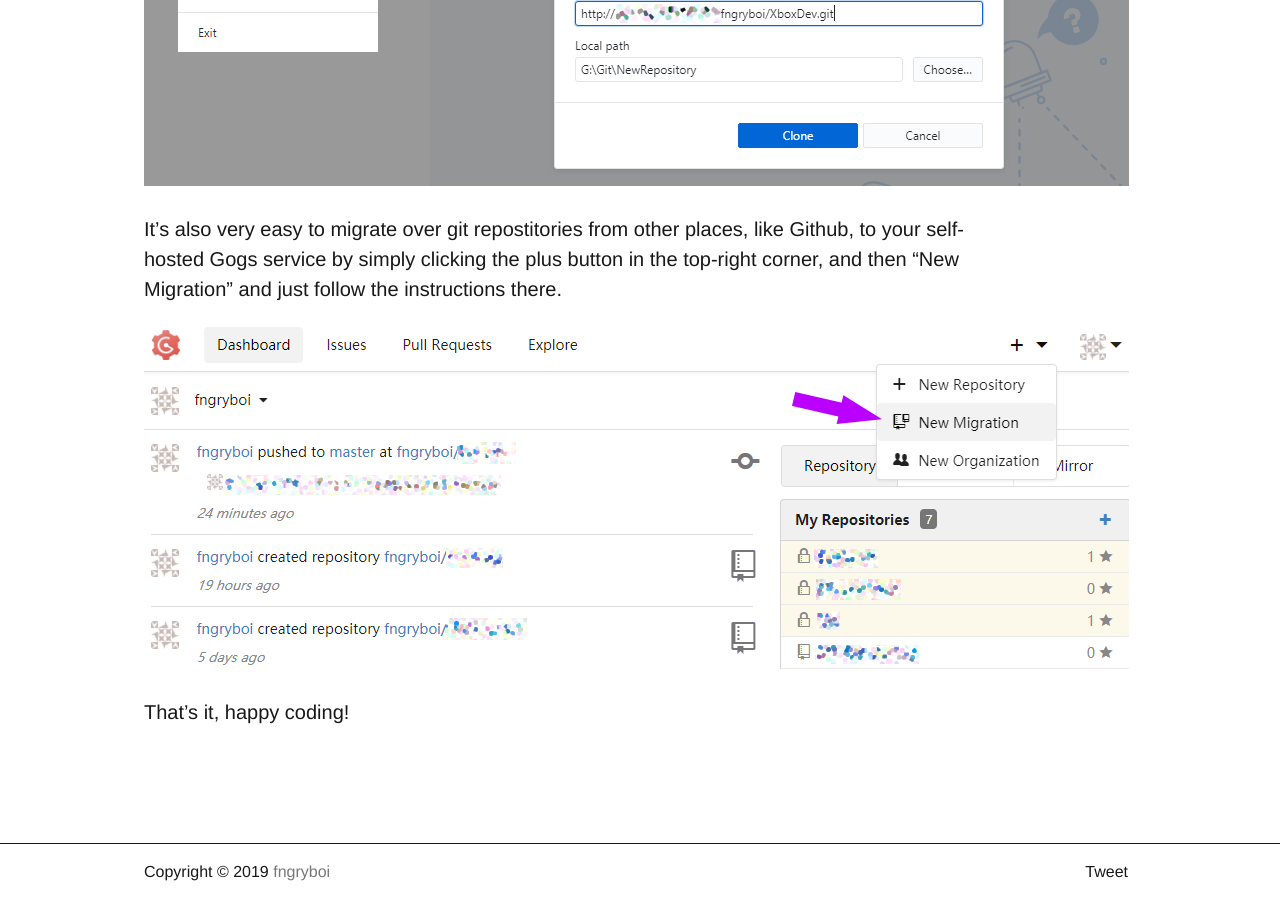
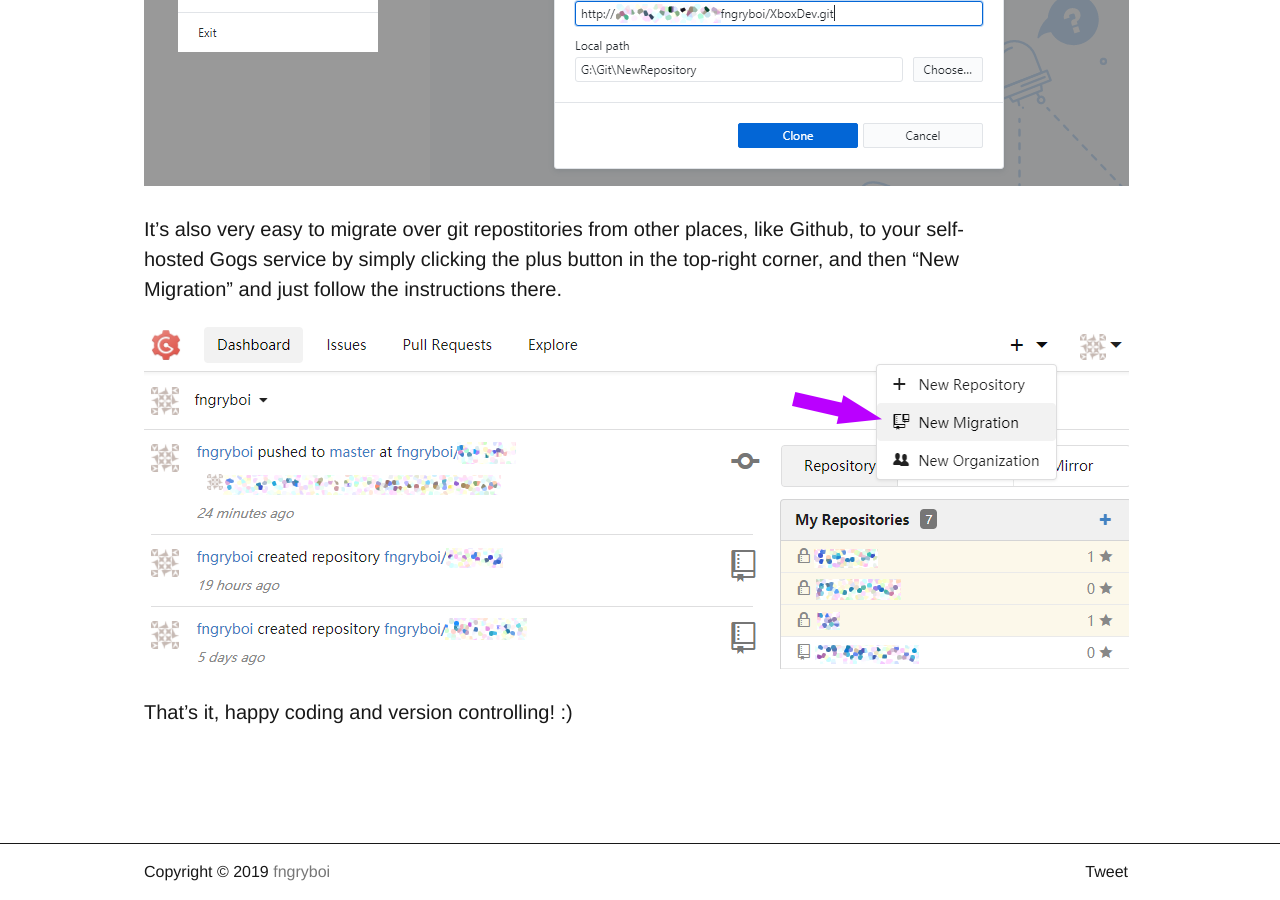
Before and after one commit to fngryboi/fngryboi.github.io, a Jekyll site: the page built from _posts/2018-04-23-self-hosted-git-server-on-asustor-nas.md, in a window 1280 px wide and 900 px high, scrolled down 3282 px. Built offline with Jekyll 4.4.1, drawn with Linux system fonts in a browser that asks for light colours; comment, search, counter and statistics services are not loaded.

Commit message:
Update 2018-04-23-self-hosted-git-server-on-asustor-nas.md

```diff
--- a/_posts/2018-04-23-self-hosted-git-server-on-asustor-nas.md
+++ b/_posts/2018-04-23-self-hosted-git-server-on-asustor-nas.md
@@ -52,4 +52,4 @@ It's also very easy to migrate over git repostitories from other places, like Gi
 
 ![Git Migration](/assets/images/posts/self-hosted-gogs/migrate-repo.png)
 
-That's it, happy coding!
+That's it, happy coding and version controlling! :)
```
